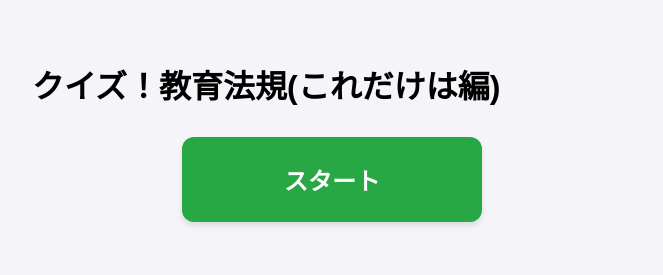
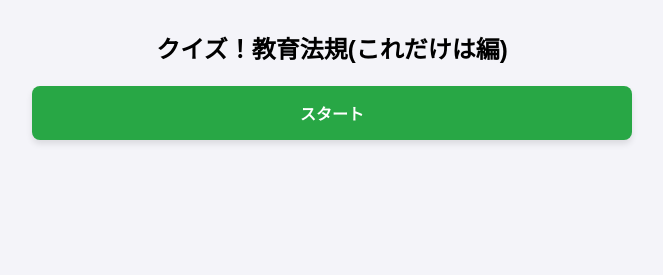
Before and after one commit to glockenspiel1103/education-law-quiz, a plain HTML site: page index.html in a window 1280 px wide. Shown: the whole page, without its empty margins (308-971 px from the left). Drawn offline with Linux system fonts and the light colour scheme.

Commit message:
index.html

```diff
--- a/index.html
+++ b/index.html
@@ -2,40 +2,64 @@
 <html lang="ja">
 <head>
     <meta charset="UTF-8">
+    <meta name="viewport" content="width=device-width, initial-scale=1.0">
     <title>クイズ！教育法規(これだけは編)</title>
     <style>
-    body { font-family: sans-serif; max-width: 600px; margin: 20px auto; padding: 20px; background-color: #f4f4f9; }
+        body {
+            font-family: sans-serif;
+            margin: 0;
+            padding: 15px;
+            background-color: #f4f4f9;
+            line-height: 1.6;
+        }
+        /* コンテナをスマホ全画面に合わせる */
+        #container { max-width: 600px; margin: 0 auto; }
         .hidden { display: none; }
 
-    /* スタートボタンのスタイル改良 */
-    #start-btn {
+        h1 { font-size: 1.5rem; text-align: center; }
+        h2 { font-size: 1.25rem; }
+
+        /* ボタン共通スタイル */
+        button {
             display: block;
             width: 100%;
-        max-width: 300px;      /* ボタンの最大幅 */
-        margin: 30px auto;     /* 上下に余白を取り、中央寄せ */
-        padding: 25px 0;       /* 縦に大きくする */
-        font-size: 24px;       /* 文字を大きく */
-        font-weight: bold;     /* 文字を太く */
+            padding: 15px;
+            font-size: 16px; /* スマホで拡大されない最小サイズ */
+            font-weight: bold;
             cursor: pointer;
-        background-color: #28a745; /* 緑色で見やすく */
-        color: white;
             border: none;
-        border-radius: 12px;   /* 角を丸く */
-        box-shadow: 0 4px 6px rgba(0,0,0,0.1); /* 立体感を出す */
-    }
-    #start-btn:hover {
-        background-color: #218838;
+            border-radius: 8px;
+            margin: 10px 0;
+            box-sizing: border-box; /* パディングを含めた幅計算 */
         }
 
-    .option-btn { display: block; width: 100%; margin: 10px 0; padding: 12px; cursor: pointer; background: white; border: 1px solid #ccc; border-radius: 5px; }
-    .option-btn:hover { background: #e0e0e0; }
-    #feedback-screen, #result-screen { margin-top: 20px; padding: 15px; border: 1px solid #aaa; background: #fff; border-radius: 5px; }
-    .q-display { font-weight: bold; color: #333; margin-bottom: 10px; border-bottom: 2px solid #ddd; padding-bottom: 5px; }
+        #start-btn {
+            background-color: #28a745;
+            color: white;
+            box-shadow: 0 4px 6px rgba(0,0,0,0.1);
+        }
+
+        .option-btn {
+            background: white;
+            border: 1px solid #ccc;
+            text-align: left;
+        }
+        .option-btn:active { background: #e0e0e0; }
+
+        #feedback-screen, #result-screen {
+            padding: 20px;
+            border: 1px solid #aaa;
+            background: #fff;
+            border-radius: 8px;
+        }
+
+        .q-display { font-weight: bold; color: #333; margin-bottom: 15px; border-bottom: 2px solid #ddd; padding-bottom: 10px; }
+        #next-btn, #reset-btn { background-color: #007bff; color: white; text-align: center; }
     </style>
-
 </head>
 <body>
 
+<div id="container">
     <div id="start-screen">
         <h1>クイズ！教育法規(これだけは編)</h1>
         <button id="start-btn">スタート</button>
@@ -58,6 +82,7 @@
         <p id="score-text"></p>
         <p id="message-text"></p>
         <button id="reset-btn">タイトル画面に戻る</button>
+    </div>
 </div>
 
 <script>
```
Lines whose indentation alone changed are shown as unchanged.
